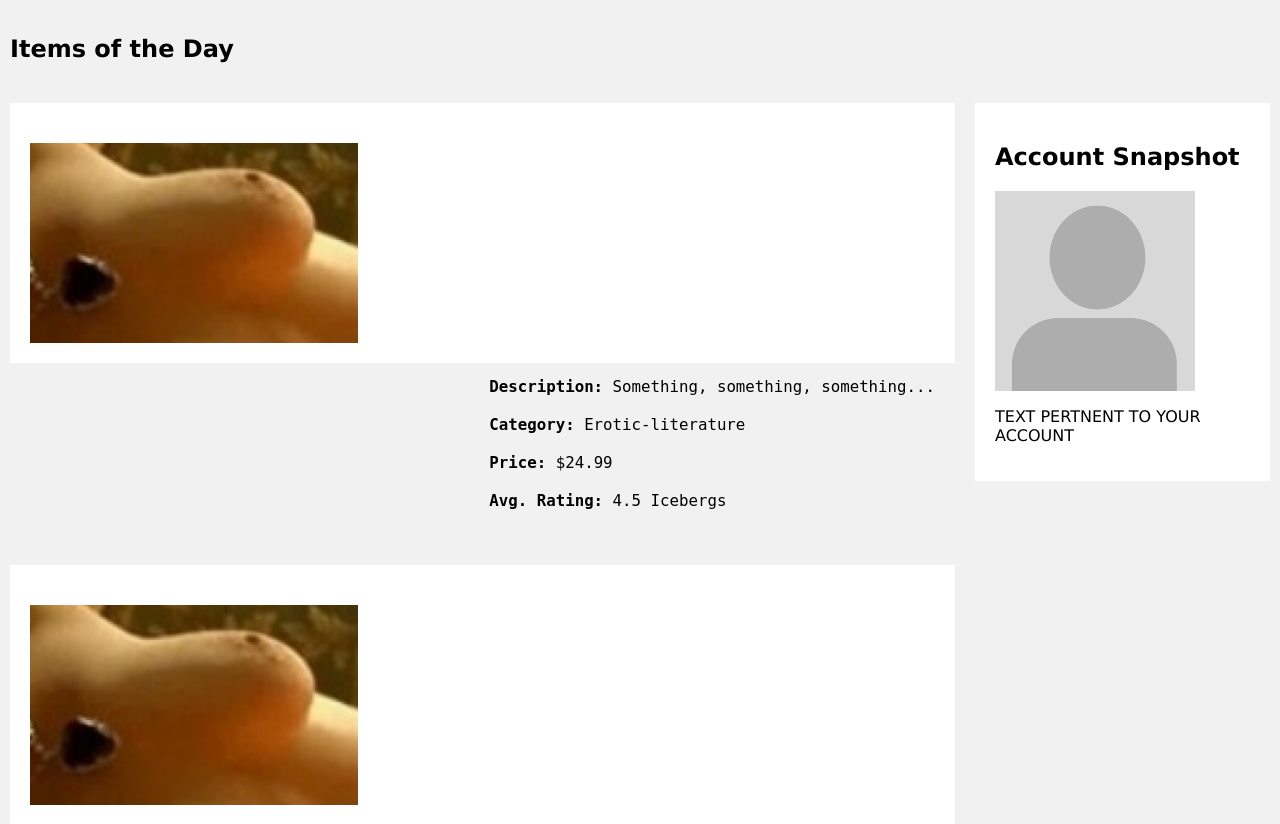
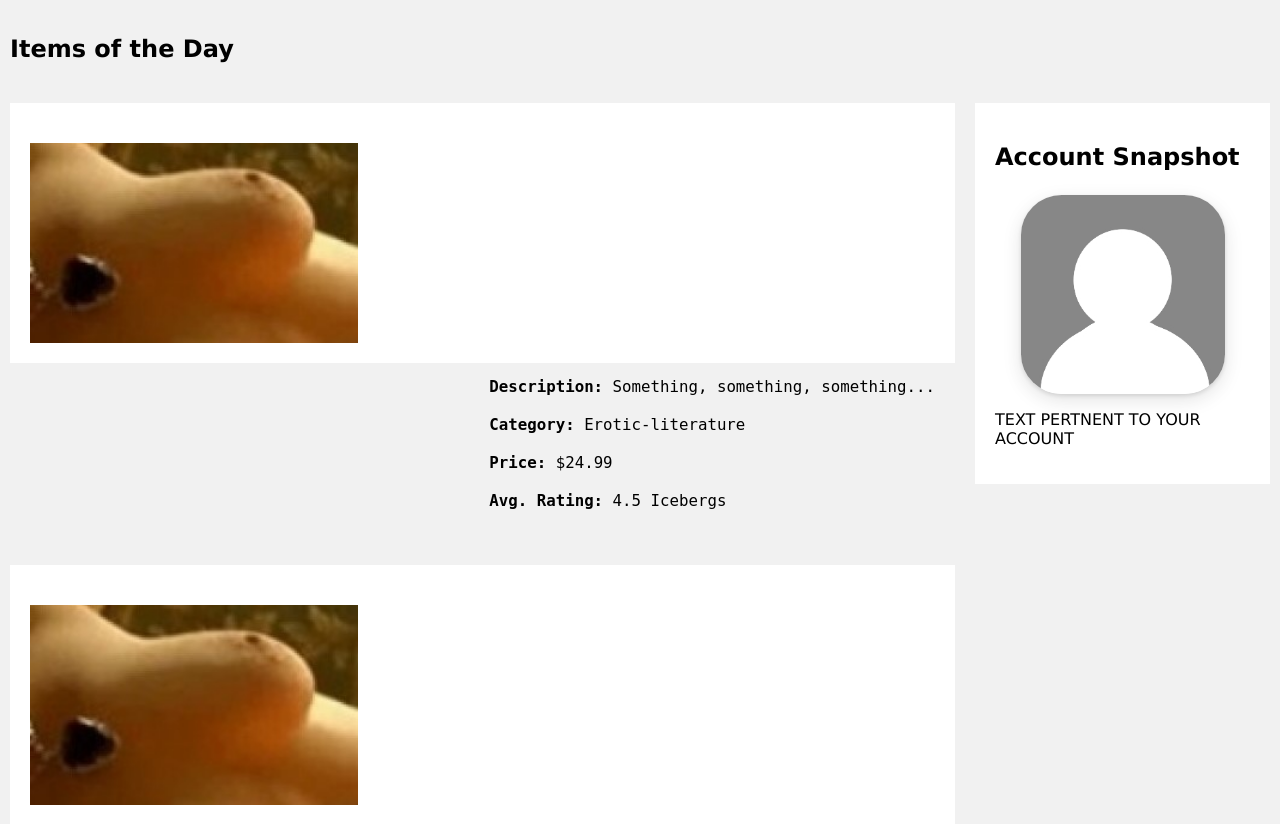
Before and after one commit to dinotrooper/CSE_3324_project, a PHP site: page /blublubluh.php in a window 1280 px wide. Shown: the part 493-1317 px from the top of the page. Run offline with PHP 8.4, Linux system fonts and the light colour scheme; data that the repository does not hold is empty.

Commit message:
incorporating similar elements as login has

```diff
--- a/blublubluh.php
+++ b/blublubluh.php
@@ -147,6 +147,24 @@ body {
 
 .dropdown:hover .dropdown-content {
     display: block;
+}
+
+.imgcontainer {
+    text-align: center;
+    margin: 24px 0 12px 0;
+}
+
+img.avatar {
+    box-shadow: 0 2px 4px 0 rgba(0, 0, 0, 0.2), 0 6px 20px 0 rgba(0, 0, 0, 0.19);
+    width: 80%;
+    opacity: 0.6;
+    border-radius: 20%;
+}
+
+img.logo {
+    box-shadow: 0 2px 4px 0 rgba(0, 0, 0, 0.2), 0 6px 20px 0 rgba(0, 0, 0, 0.19);
+    width: 35%;
+    border-radius: 5%;
 }
 
 a {
@@ -322,7 +340,9 @@ img {vertical-align: middle;}
 <body>
 
 <div class="header">
-  <a href="index.html"><img src="clean.jpg" alt="logo"/></a>
+
+    <a href="index.html"><img src="clean.jpg" alt="logo"/></a>
+
   <h1>Titanic Treasures</h1>
   <p style="color:white;">A World Where It Is Titanic (the movie) All Day, Everyday...</p>
 </div>
@@ -430,7 +450,9 @@ function showSlides() {
 				<h2>Account Snapshot</h2>
 				<?php
 
-				echo "<img src='avatar-placeholder.gif' alt='tit' style='height:200px;'/>";
+				echo "<div class='imgcontainer'>
+					<img src='greyAvatar.jpg' alt='Avatar' class='avatar'>
+					</div>";
 				echo "<p>TEXT PERTNENT TO YOUR ACCOUNT</p>";?>
 			</div>
 		</div>
```
